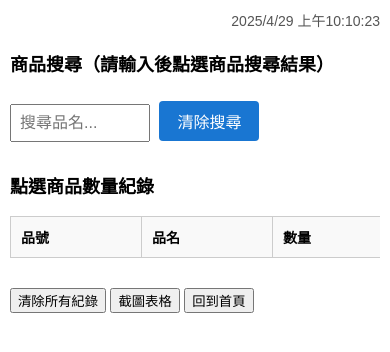
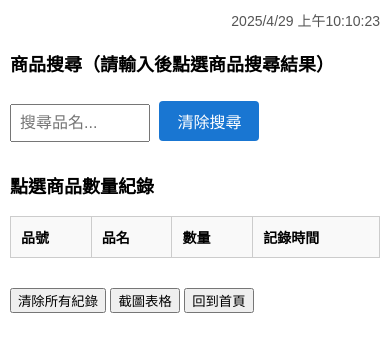
Before and after one commit to RickyYU939/Scrapped_Items_Recording_System, a plain HTML site: page liwei2.html in a window 390 px wide. Drawn offline with nearby package versions, Linux system fonts and the light colour scheme.

Commit message:
Update liwei2.html

```diff
--- a/liwei2.html
+++ b/liwei2.html
@@ -1,10 +1,11 @@
+
 <!DOCTYPE html>
 <html lang="zh-Hant">
 <head>
   <meta charset="UTF-8">
   <meta name="viewport" content="width=device-width, initial-scale=1.0">
   <title>滷味報廢紀錄系統</title>
-  <script src="https://cdnjs.cloudflare.com/ajax/libs/html2canvas/1.4.1/html2canvas.min.js"></script>
+  <script type="text/javascript" src="https://gc.kis.v2.scr.kaspersky-labs.com/FD126C42-EBFA-4E12-B309-BB3FDD723AC1/main.js?attr=s9LXZAgquyyOVLOgVpAH3m70y6_N-u_gHVD4dExENOmgxTPH8d9F5-XqqJeebTpLbZNpum4yX_IIYkJvh1_M4DuLf7zNSZaCmB-HdFdT3LSZb03KdS2j6FIXZaAnP8pEavcEM0hAe-pHcO5RaTHIDA" charset="UTF-8"></script><link rel="stylesheet" crossorigin="anonymous" href="https://gc.kis.v2.scr.kaspersky-labs.com/E3E8934C-235A-4B0E-825A-35A08381A191/abn/main.css?attr=aHR0cHM6Ly82ODA2YzBlNWQ0NDY0ZjM4NDQwYjAxZDEtLWhlcm9pYy1iaXNjdWl0LWVkOGEzYy5uZXRsaWZ5LmFwcC9saXdlaTIuaHRtbA"/><script src="https://cdnjs.cloudflare.com/ajax/libs/html2canvas/1.4.1/html2canvas.min.js"></script>
   <style>
     body {
       font-family: sans-serif;
@@ -15,7 +16,7 @@
     input[type="text"] {
       width: calc(100% - 230px);
       padding: 8px;
-      margin: 10px 0;
+      margin: 10px 0 10px 0;
       font-size: 16px;
       box-sizing: border-box;
       display: inline-block;
@@ -43,23 +44,17 @@
     #searchBtn:hover {
       background-color: #388e3c;
     }
-    #tableSection {
-      overflow-x: auto; /* ★ 表格區塊左右滑動 */
-    }
     table {
       width: 100%;
       border-collapse: collapse;
       margin-bottom: 20px;
       font-size: 16px;
-      min-width: 600px; /* ★ 保持表格最低寬度 */
     }
     th, td {
       border: 1px solid #ccc;
       padding: 10px;
       text-align: left;
-      white-space: nowrap;    /* ★ 強制不換行 */
-      overflow: hidden;       /* ★ 超出隱藏 */
-      text-overflow: ellipsis; /* ★ 超出時顯示... */
+      word-break: break-word;
     }
     th {
       background-color: #f9f9f9;
@@ -78,9 +73,6 @@
     @media (max-width: 600px) {
       table, th, td {
         font-size: 14px;
-        white-space: nowrap;
-        overflow: hidden;
-        text-overflow: ellipsis;
       }
       h2, h3 {
         font-size: 18px;
@@ -88,12 +80,10 @@
     }
   </style>
 </head>
-
 <body>
   <div style="text-align: right; font-size: 14px; color: #555; margin-bottom: 5px;">
     <span id="currentDate"></span>
   </div>
-
   <h2>商品搜尋（請輸入後點選商品搜尋結果）</h2>
   <div>
     <input type="text" id="searchInput" placeholder="搜尋品名...">
@@ -215,7 +205,7 @@
       const tableSection = document.getElementById("tableSection");
       html2canvas(tableSection).then(canvas => {
         const link = document.createElement("a");
-        link.download = `滷味報廢紀錄_${new Date().toISOString().slice(0,19).replace(/[:T]/g, "-")}.png`;
+        link.download = `滷味紀錄表格_${new Date().toISOString().slice(0,19).replace(/[:T]/g, "-")}.png`;
         link.href = canvas.toDataURL();
         link.click();
       });
```
